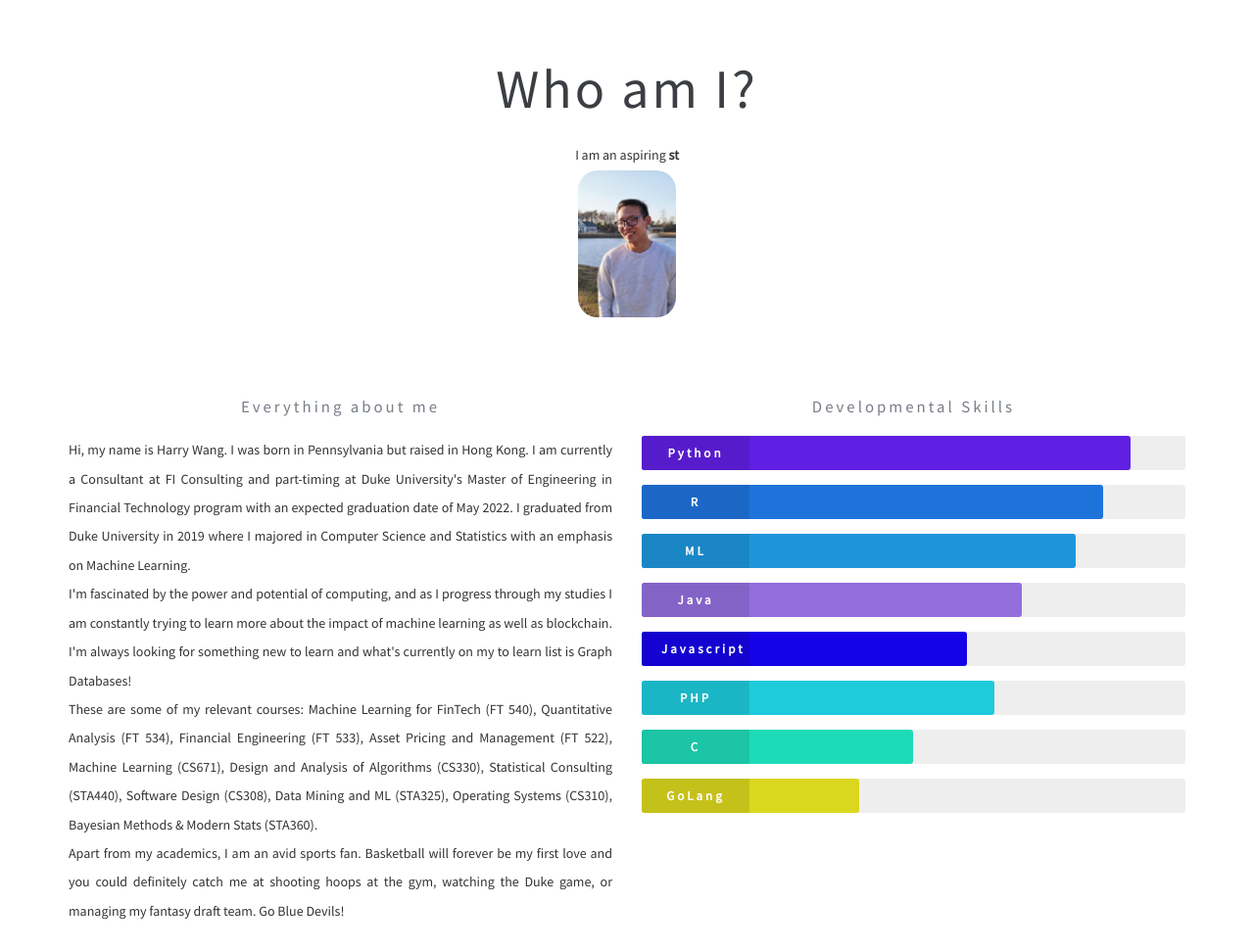
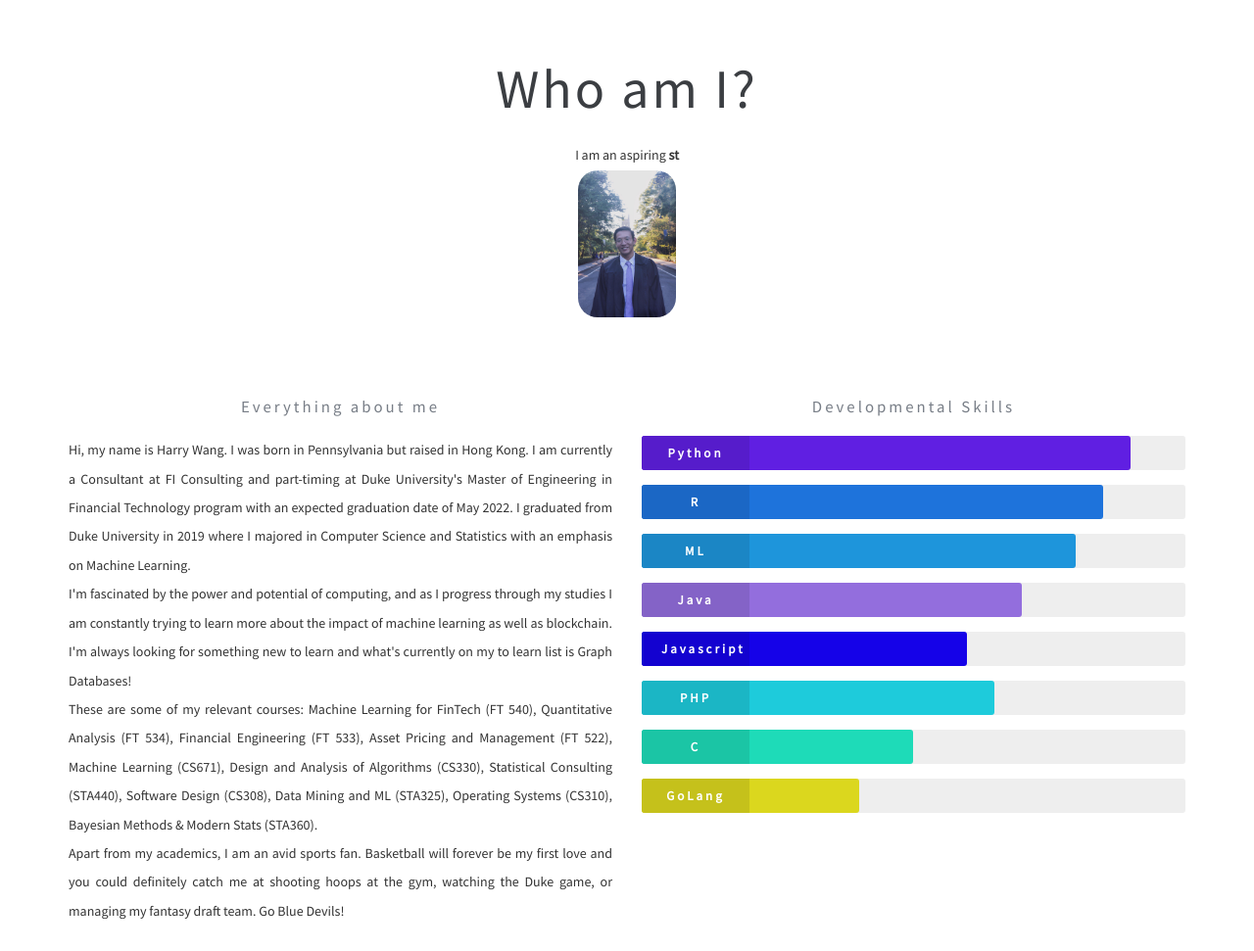
Before and after one commit to hyw2/hyw2.github.io, a plain HTML site: page index.html in a window 1280 px wide. Shown: the part 817-1788 px from the top of the page at 98% size. Drawn offline with nearby package versions, Linux system fonts and the light colour scheme.

Commit message:
Update index.html

```diff
--- a/index.html
+++ b/index.html
@@ -57,7 +57,7 @@
       </div>
       <span id="typed"></span>
     </section>
-    <img src="images/6.jpg" class="img-circle" alt="Harry" height="150px" width="auto">
+    <img src="images/Grad Pic.jpg" class="img-circle" alt="Harry" height="150px" width="auto">
     <div class="row">
       <div class="col-sm-6 fluid">
         <h3>Everything about me</h3>
```
